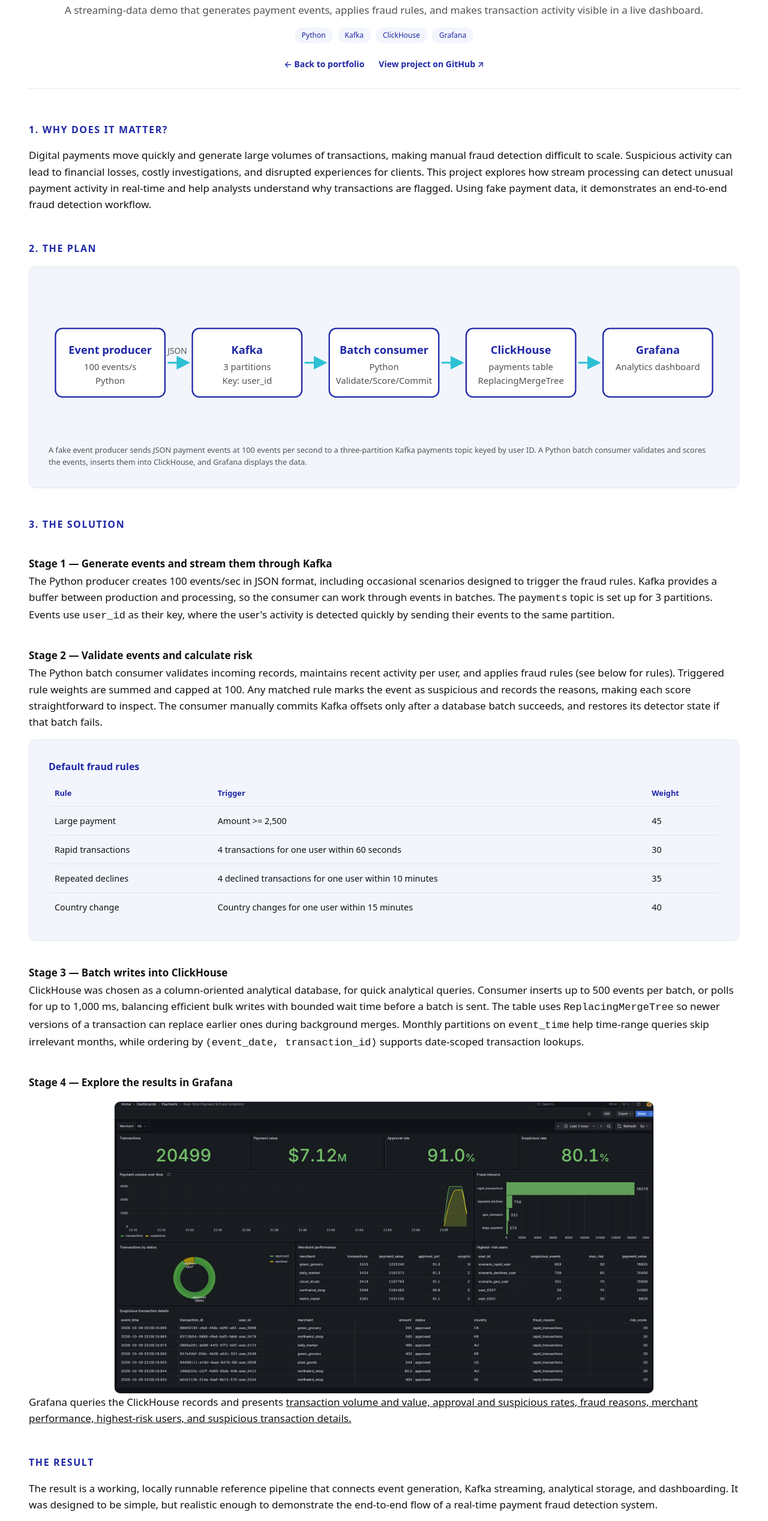
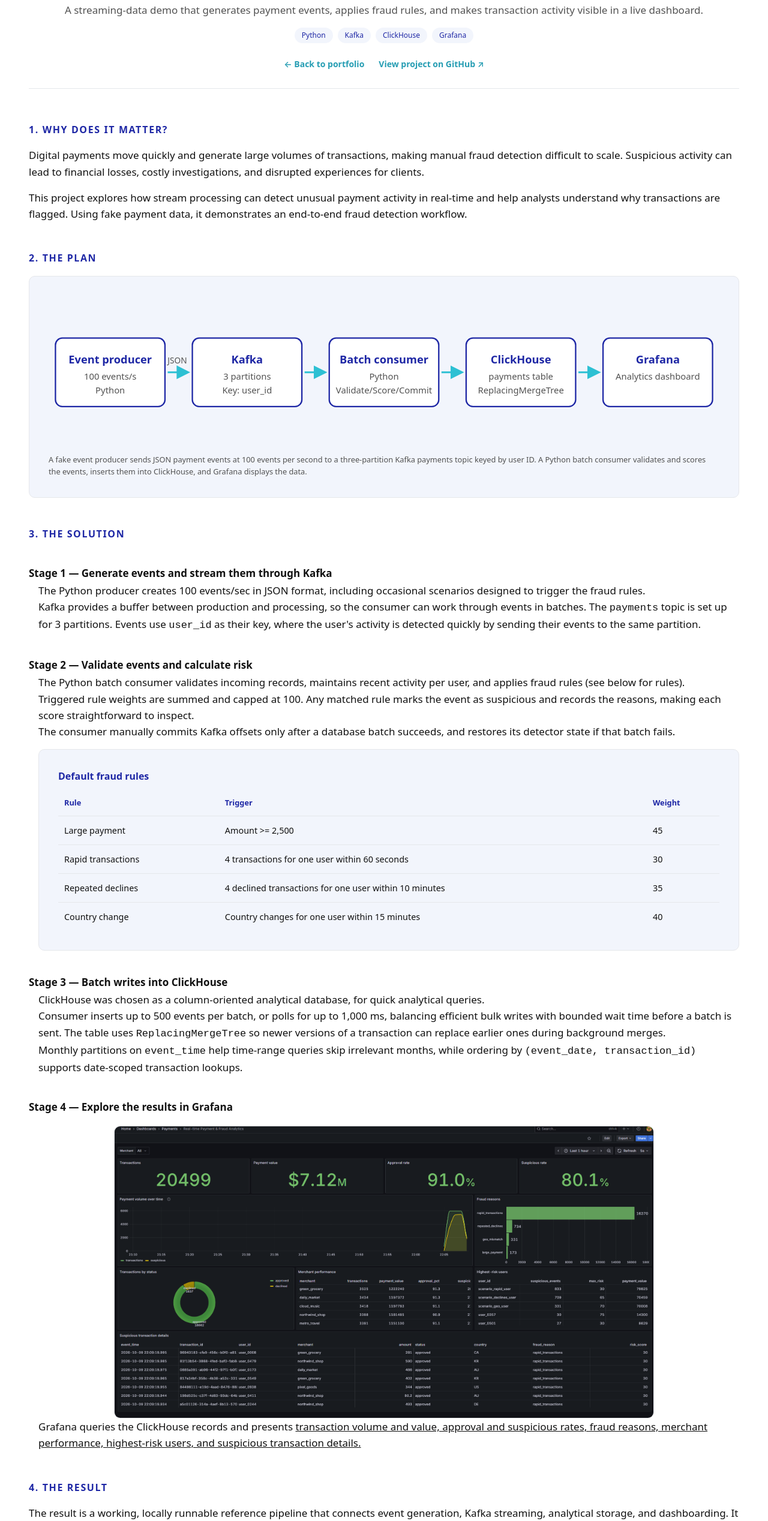
Before and after one commit to jkim332/joohakim, a plain HTML site: page payments.html in a window 1280 px wide. Shown: the part 224-2760 px from the top of the page at 60% size. Drawn offline with Linux system fonts and the light colour scheme; a web font is replaced by a local one.

Commit message:
change wording

```diff
--- a/payments.html
+++ b/payments.html
@@ -45,7 +45,7 @@
 .project-tags { display: flex; justify-content: center; flex-wrap: wrap; gap: 8px; margin: 16px 0 0; padding: 0; list-style: none; }
 .project-tags li { padding: 4px 12px; border-radius: 999px; background: var(--card); color: var(--head); font-size: .75rem; font-weight: 500; line-height: 1.5; }
 .project-tags li + li { margin-top: 0; }
-.back-link { display: inline-block; margin-top: 24px; color: var(--head); font-size: .875rem; font-weight: 600; }
+.back-link { display: inline-block; margin-top: 24px; color: #269db3; font-size: .875rem; font-weight: 600; }
 .back-link:hover { color: var(--accent); }
 .project-links { display: flex; justify-content: center; flex-wrap: wrap; gap: 8px 24px; }
 .language-link { position: absolute; top: -16px; right: -48px; display: inline-block; padding: 10px 20px; border: 1px solid #9eeaf2; border-radius: 999px; background: linear-gradient(135deg, #c9f7fb, #8de1eb); box-shadow: 0 4px 12px rgba(45, 192, 211, .22); color: #124b68; font-size: 1rem; font-weight: 700; transition: transform .2s ease, box-shadow .2s ease, background .2s ease; }
@@ -80,6 +80,7 @@
 .solution-stage { padding: 0; }
 .solution-stage h4 { margin-bottom: 2px; }
 .solution-stage p { margin: 0; }
+.solution-stage > p, .solution-stage > .detail-card { margin-left: 1rem; }
 .solution-stage .translation { margin-top: 6px; color: var(--muted); }
 .rules-card { margin-top: 16px; }
 .rules { width: 100%; border-collapse: collapse; font-size: .9rem; }
@@ -127,8 +128,8 @@
   <main>
     <section class="copy" aria-labelledby="importance-title">
       <h2 class="sec-title" id="importance-title">1. Why does it matter?</h2>
-      <p>Digital payments move quickly and generate large volumes of transactions, making manual fraud detection difficult to scale. Suspicious activity can lead to financial losses, costly investigations, and disrupted experiences for clients.
-        This project explores how stream processing can detect unusual payment activity in real-time and help analysts understand why transactions are flagged. Using fake payment data, it demonstrates an end-to-end fraud detection workflow.</p>
+      <p>Digital payments move quickly and generate large volumes of transactions, making manual fraud detection difficult to scale. Suspicious activity can lead to financial losses, costly investigations, and disrupted experiences for clients.</p>
+      <p>This project explores how stream processing can detect unusual payment activity in real-time and help analysts understand why transactions are flagged. Using fake payment data, it demonstrates an end-to-end fraud detection workflow.</p>
     </section>
     <section aria-labelledby="overview-title">
       <h2 class="sec-title" id="overview-title">2. THE PLAN</h2>
@@ -179,14 +180,14 @@
         <article class="solution-stage">
           <h4>Stage 1 — Generate events and stream them through Kafka</h4>
           <p>The Python producer creates 100 events/sec in JSON format, including occasional scenarios designed to trigger the fraud rules.
-            Kafka provides a buffer between production and processing, so the consumer can work through events in batches.
+          <br>Kafka provides a buffer between production and processing, so the consumer can work through events in batches.
             The <code>payments</code> topic is set up for 3 partitions.
             Events use <code>user_id</code> as their key, where the user's activity is detected quickly by sending their events to the same partition.</p>
         </article>
         <article class="solution-stage">
           <h4>Stage 2 — Validate events and calculate risk</h4>
-          <p>The Python batch consumer validates incoming records, maintains recent activity per user, and applies fraud rules (see below for rules).
-            Triggered rule weights are summed and capped at 100. Any matched rule marks the event as suspicious and records the reasons, making each score straightforward to inspect.
+          <p>The Python batch consumer validates incoming records, maintains recent activity per user, and applies fraud rules (see below for rules). <br>
+            Triggered rule weights are summed and capped at 100. Any matched rule marks the event as suspicious and records the reasons, making each score straightforward to inspect. <br>
             The consumer manually commits Kafka offsets only after a database batch succeeds, and restores its detector state if that batch fails.</p>
           <div class="detail-card rules-card">
             <h3>Default fraud rules</h3>
@@ -205,8 +206,9 @@
         </article>
         <article class="solution-stage">
           <h4>Stage 3 — Batch writes into ClickHouse</h4>
-          <p>ClickHouse was chosen as a column-oriented analytical database, for quick analytical queries. Consumer inserts up to 500 events per batch, or polls for up to 1,000 ms, balancing efficient bulk writes with bounded wait time before a batch is sent.
-            The table uses <code>ReplacingMergeTree</code> so newer versions of a transaction can replace earlier ones during background merges.
+          <p>ClickHouse was chosen as a column-oriented analytical database, for quick analytical queries. <br>
+            Consumer inserts up to 500 events per batch, or polls for up to 1,000 ms, balancing efficient bulk writes with bounded wait time before a batch is sent.
+            The table uses <code>ReplacingMergeTree</code> so newer versions of a transaction can replace earlier ones during background merges. <br>
             Monthly partitions on <code>event_time</code> help time-range queries skip irrelevant months, while ordering by <code>(event_date, transaction_id)</code> supports date-scoped transaction lookups.</p>
         </article>
         <article class="solution-stage">
@@ -219,7 +221,7 @@
       </div>
     </section>
     <section class="copy" aria-labelledby="results-title">
-      <h2 class="sec-title" id="results-title">The Result</h2>
+      <h2 class="sec-title" id="results-title">4. The Result</h2>
       <p>The result is a working, locally runnable reference pipeline that connects event generation, Kafka streaming, analytical storage, and dashboarding.
         It was designed to be simple, but realistic enough to demonstrate the end-to-end flow of a real-time payment fraud detection system.</p>
     </section>
```
Also changed, not shown: payments-ko.html (+16 -9 lines).
